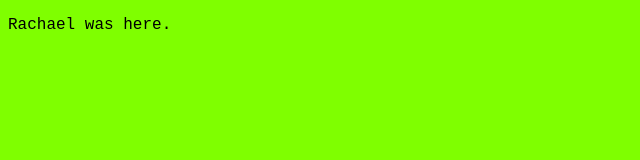
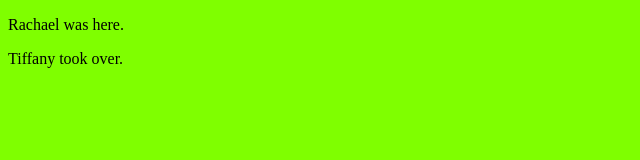
Before and after one commit to wonr412-ux/core1lecture, a plain HTML site: page index.html in a window 1280 px wide. Shown: the whole page, without its empty margins (0-640 px from the left). Drawn offline with Linux system fonts and the light colour scheme.

Commit message:
Tiffany brat

```diff
--- a/index.html
+++ b/index.html
@@ -6,5 +6,6 @@
   </head>
   <body>
     <p>Rachael was here.</p>
+    <p>Tiffany took over.</p>
   </body>
 </html>
--- a/style.css
+++ b/style.css
@@ -1,5 +1,6 @@
 body {
   background-color: chartreuse;
   min-height: 100vh;
+  text-color:#FFFF99
   font-family:monospace, helvetica, sans-serif;
 }
```
